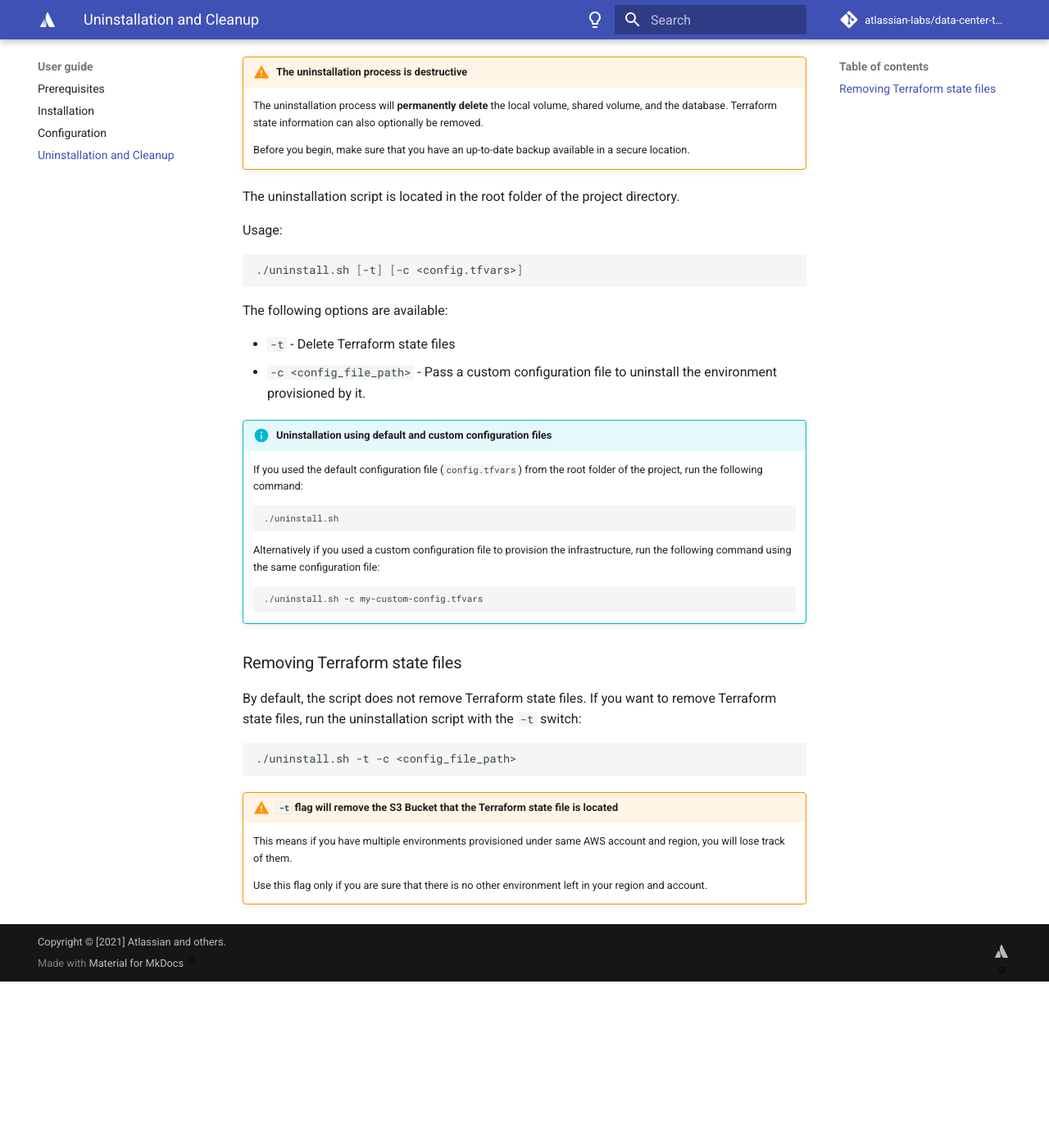
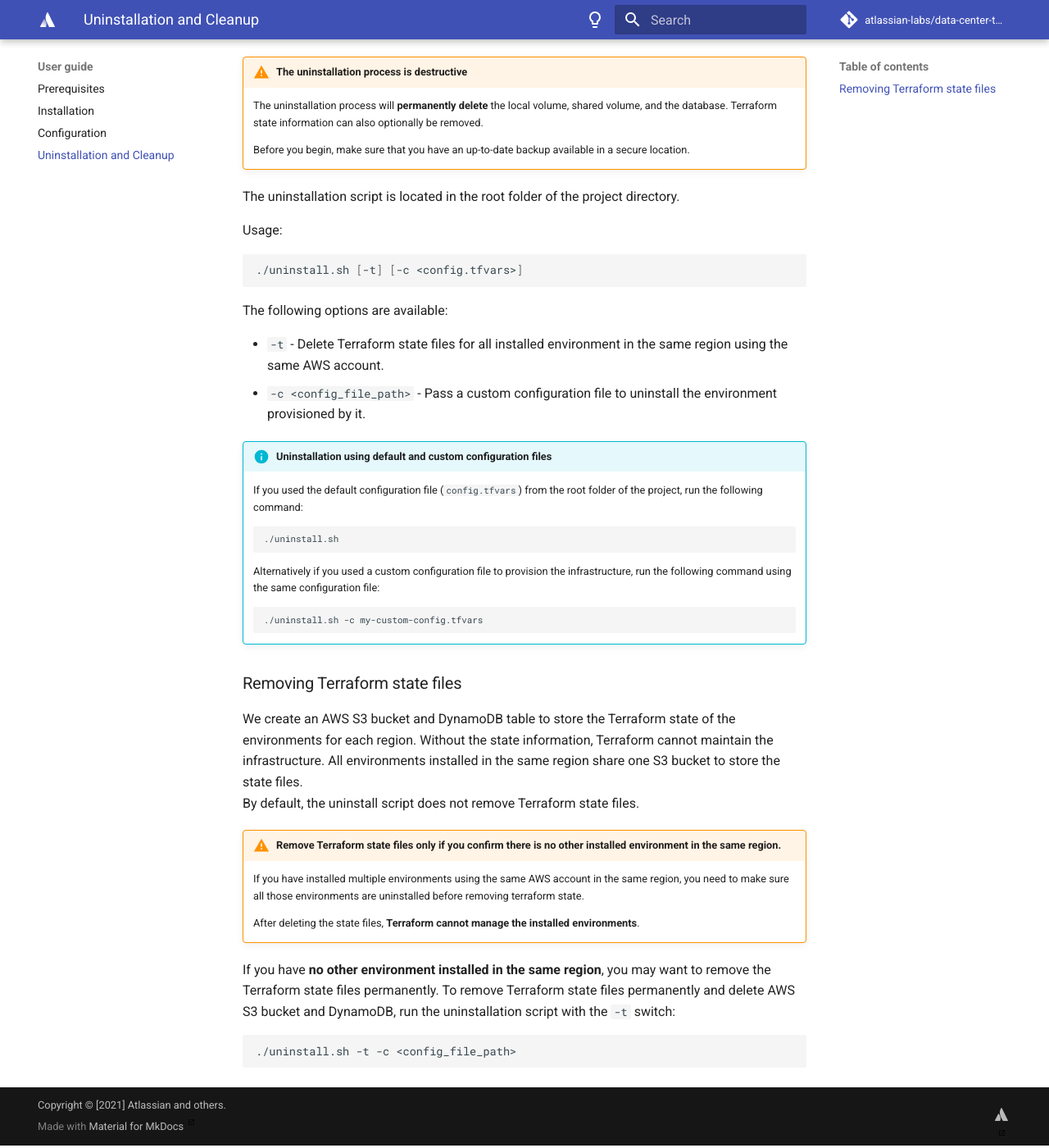
Before and after one commit to atlassian-labs/data-center-terraform, an MkDocs documentation site: the page built from docs/docs/userguide/CLEANUP.md, in a window 1280 px wide and 1400 px high, scrolled down 276 px. Shown: the whole window at 82% size. Built offline with MkDocs 1.6.1 and Material for MkDocs 9.7.7, drawn with Linux system fonts in a browser that asks for light colours; comment, search, counter and statistics services are not loaded; before the commit the page ends 1477 px from its top, so only the background shows below that.

Commit message:
TFKUBE-251: Improve uninstallation document. (describe -t flag) (#134)
* TFKUBE-251: Improve uninstallation document. (describe -t flag)

Co-authored-by: nghazalibeiklar <nghazalibeiklar@atlassian.com>
Co-authored-by: Adam Brokes <abrokes@atlassian.com>

````diff
--- a/docs/docs/userguide/CLEANUP.md
+++ b/docs/docs/userguide/CLEANUP.md
@@ -17,7 +17,7 @@
 
 The following options are available:
 
-- `-t` - Delete Terraform state files
+- `-t` - Delete Terraform state files for all installed environment in the same region using the same AWS account.
 - `-c <config_file_path>` - Pass a custom configuration file to uninstall the environment provisioned by it.
 
 !!!info "Uninstallation using default and custom configuration files"
@@ -34,16 +34,20 @@
     ./uninstall.sh -c my-custom-config.tfvars
     ```
 
-
 ### Removing Terraform state files
 
-By default, the script does not remove Terraform state files. If you want to remove Terraform state files, run the uninstallation script with the `-t` switch:
+We create an AWS S3 bucket and DynamoDB table to store the Terraform state of the environments for each region. Without the state information, Terraform cannot maintain the infrastructure.
+All environments installed in the same region share one S3 bucket to store the state files.
+By default, the uninstall script does not remove Terraform state files.
+
+!!! warning "Remove Terraform state files only if you confirm there is no other installed environment in the same region."
+    If you have installed multiple environments using the same AWS account in the same region, you need to make sure all those environments are uninstalled before removing terraform state.
+
+    After deleting the state files, **Terraform cannot manage the installed environments**.
+
+If you have **no other environment installed in the same region**, you may want to remove the Terraform state files permanently.
+To remove Terraform state files permanently and delete AWS S3 bucket and DynamoDB, run the uninstallation script with the `-t` switch:
 
 ```shell
 ./uninstall.sh -t -c <config_file_path>
 ```
-
-!!! warning "`-t` flag will remove the S3 Bucket that the Terraform state file is located"
-    This means if you have multiple environments provisioned under same AWS account and region, you will lose track of them.
-
-    Use this flag only if you are sure that there is no other environment left in your region and account.
````
